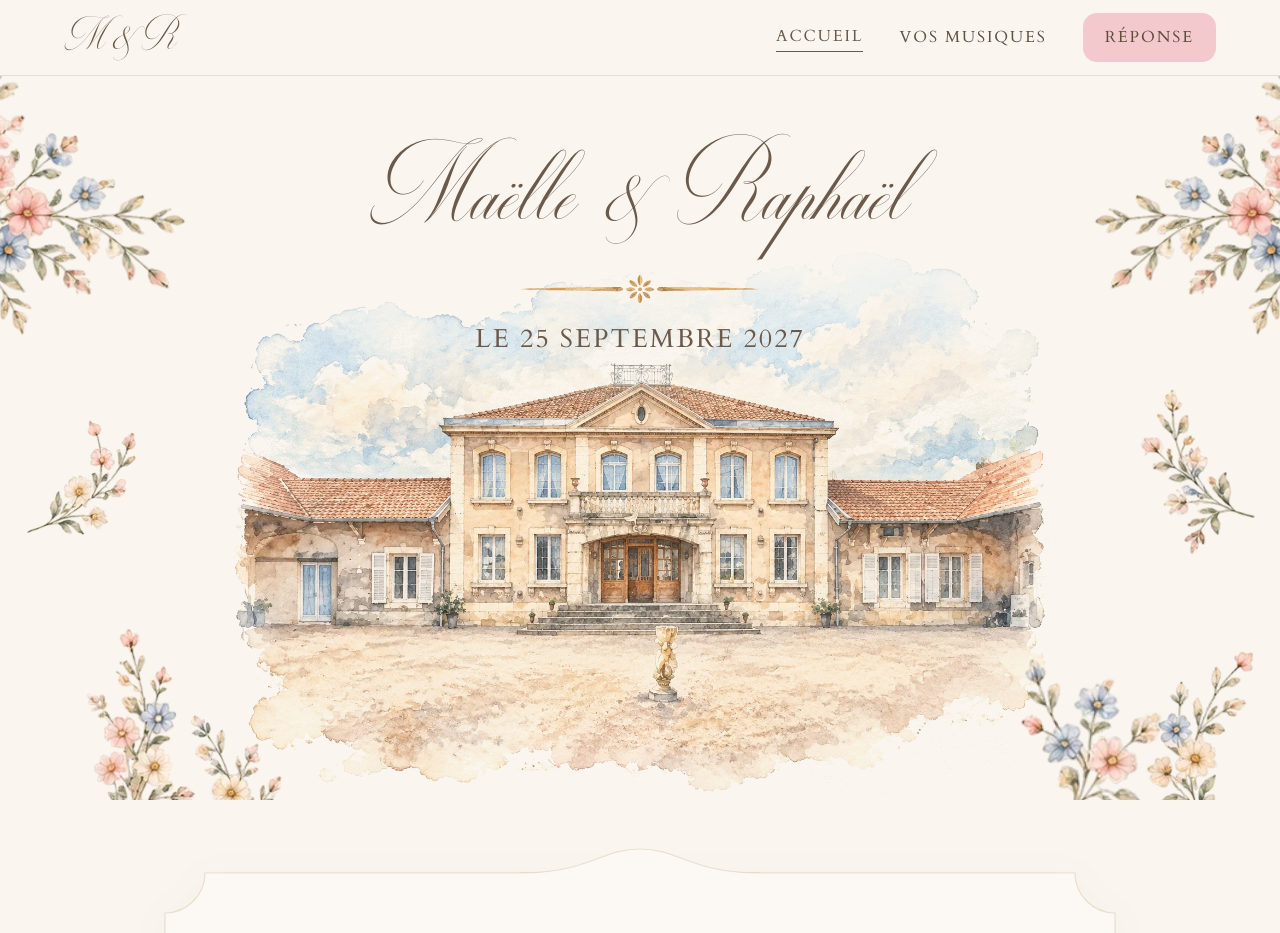
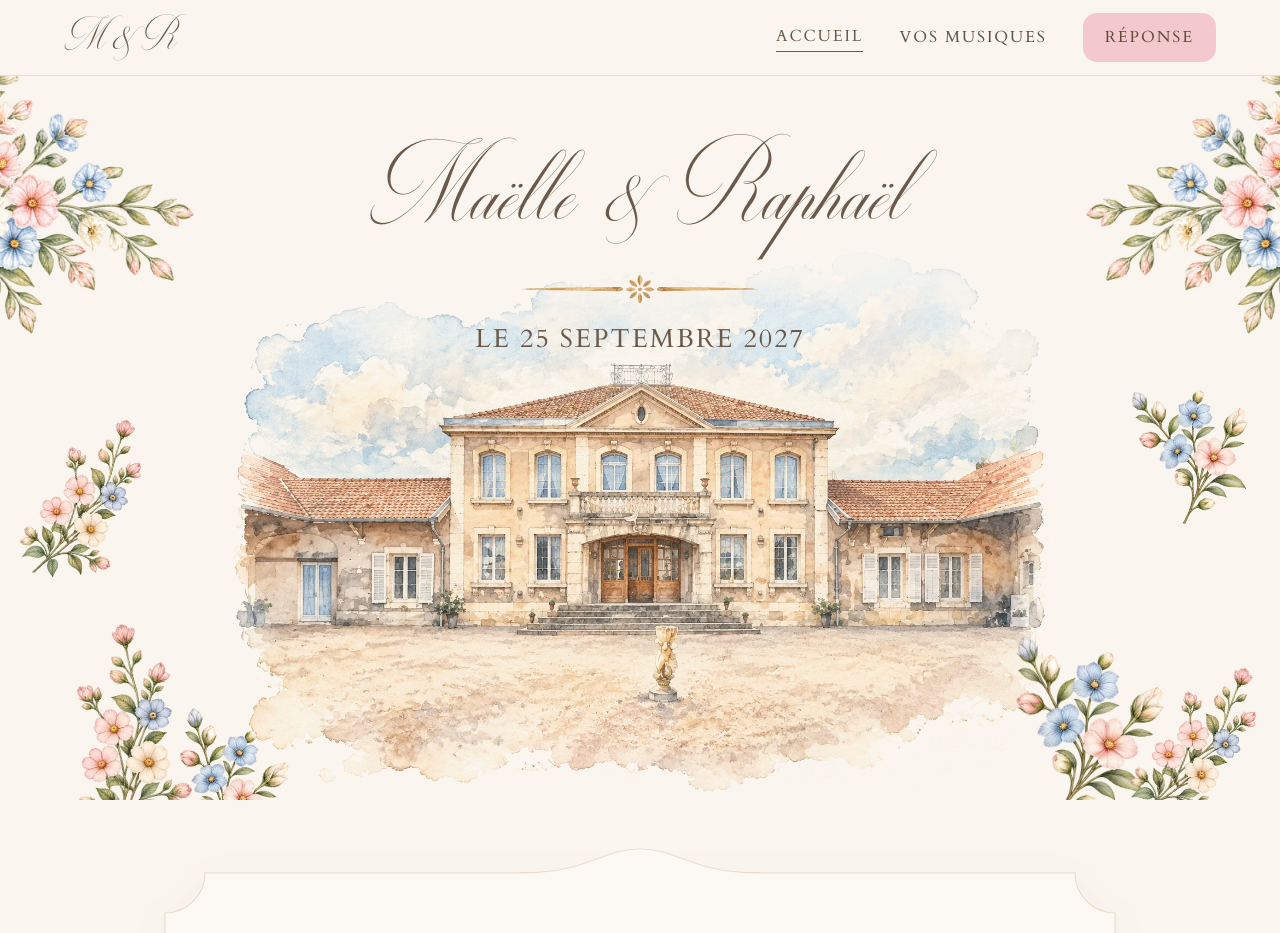
Before and after one commit to simonchardon/site-mariage, a plain HTML site: page index.html in a window 1280 px wide. Shown: the top 933 px of the page. Drawn offline with Linux system fonts and the light colour scheme.

Commit message:
feat(accueil): use HD regenerated flowers around the hero
Co-Authored-By: Claude Opus 5.5 <noreply@anthropic.com>
Claude-Session: https://claude.ai/code/session_01KqKvaPF3QRpQ4yH5gXDwx2

```diff
--- a/index.html
+++ b/index.html
@@ -41,14 +41,14 @@
 <!-- Accueil plein écran -->
 <section class="hero-plein" aria-labelledby="titre-accueil">
   <img class="chateau-fond" src="./assets/img/chateau-face.webp" srcset="./assets/img/chateau-face-768.webp 768w, ./assets/img/chateau-face.webp 1536w" sizes="(min-width: 900px) min(1180px, 88vw), 150vw" alt="Aquarelle du Petit Château de Seicheprey, lieu de la réception" width="1536" height="1024">
-  <img class="fleur f-hg" src="./assets/img/fleurs-angle.webp" alt="">
-  <img class="fleur f-hd" src="./assets/img/fleurs-angle.webp" alt="">
-  <img class="fleur f-mg" src="./assets/img/fleurs-tige-creme.webp" alt="">
-  <img class="fleur f-md" src="./assets/img/fleurs-branche.webp" alt="">
-  <img class="fleur f-bg" src="./assets/img/fleurs-tige-rose.webp" alt="">
-  <img class="fleur f-bg2" src="./assets/img/fleurs-tige-jaune.webp" alt="">
-  <img class="fleur f-bd" src="./assets/img/fleurs-bouquet-bleu.webp" alt="">
-  <img class="fleur f-bd2" src="./assets/img/fleurs-tige-blanche.webp" alt="">
+  <img class="fleur f-hg" src="./assets/img/fleurs-coin-hd.webp" alt="">
+  <img class="fleur f-hd" src="./assets/img/fleurs-coin-hd.webp" alt="">
+  <img class="fleur f-mg" src="./assets/img/fleurs-tige-hd.webp" alt="">
+  <img class="fleur f-md" src="./assets/img/fleurs-bouquet-hd.webp" alt="">
+  <img class="fleur f-bg" src="./assets/img/fleurs-tige-hd.webp" alt="">
+  <img class="fleur f-bg2" src="./assets/img/fleurs-bouquet-hd.webp" alt="">
+  <img class="fleur f-bd" src="./assets/img/fleurs-bouquet-hd.webp" alt="">
+  <img class="fleur f-bd2" src="./assets/img/fleurs-tige-hd.webp" alt="">
   <div class="hero-centre">
     <h1 class="manuscrit titre-hero" id="titre-accueil">Maëlle <span class="esperluette">&amp;</span> Raphaël</h1>
     <img class="separateur" src="./assets/img/separateur.svg" alt="">
```
Also changed, not shown: assets/img/fleurs-bouquet-hd.webp (added), assets/img/fleurs-coin-hd.webp (added), assets/img/fleurs-tige-hd.webp (added).
